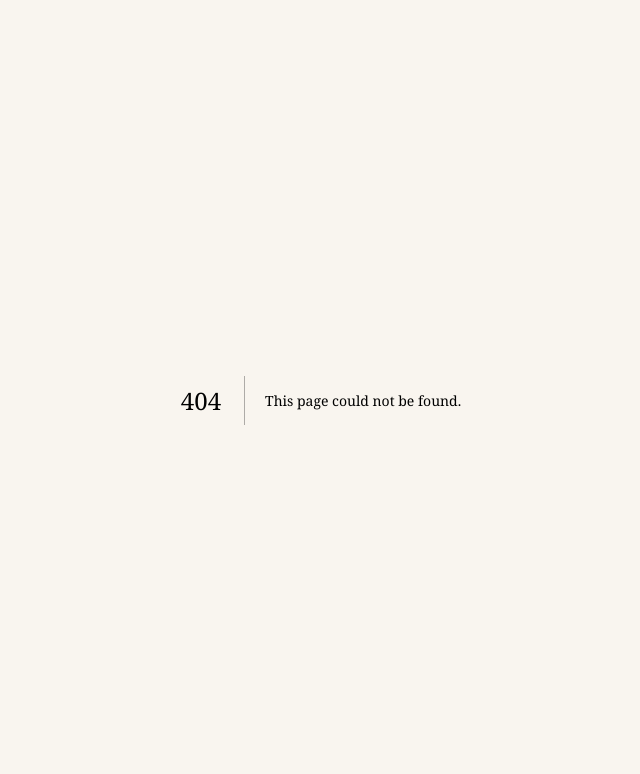
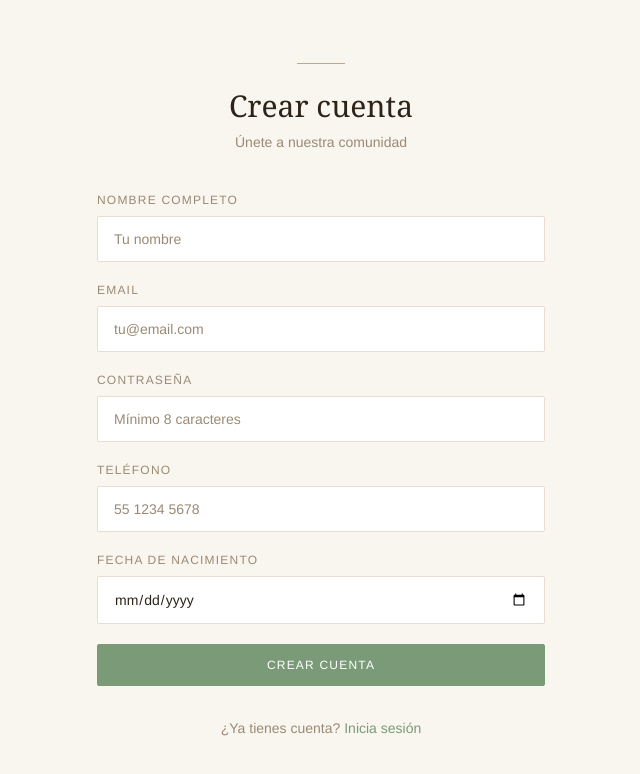
Before and after one commit to mariferubieto/wellness-platform-, a Next.js app in the folder frontend/: page /registro in a window 1280 px wide. Before the commit this address had no page. Shown: the top 774 px of the page, without its empty margins (319-959 px from the left). Built offline with nearby package versions, Linux system fonts and the light colour scheme; no server answers.

Commit message:
feat: páginas de auth (login, registro, primer-acceso) + middleware de rutas

```diff
--- /dev/null
+++ b/frontend/app/(auth)/login/page.tsx
@@ -0,0 +1,83 @@
+'use client';
+
+import { useState } from 'react';
+import Link from 'next/link';
+import { useRouter } from 'next/navigation';
+import { createSupabaseClient } from '@/lib/supabase';
+import Button from '@/components/ui/Button';
+import Input from '@/components/ui/Input';
+
+export default function LoginPage() {
+  const router = useRouter();
+  const [email, setEmail] = useState('');
+  const [password, setPassword] = useState('');
+  const [error, setError] = useState('');
+  const [loading, setLoading] = useState(false);
+
+  async function handleLogin(e: React.FormEvent) {
+    e.preventDefault();
+    setError('');
+    setLoading(true);
+
+    const supabase = createSupabaseClient();
+    const { error: authError } = await supabase.auth.signInWithPassword({ email, password });
+
+    if (authError) {
+      setError('Email o contraseña incorrectos');
+      setLoading(false);
+      return;
+    }
+
+    router.push('/perfil');
+    router.refresh();
+  }
+
+  return (
+    <div className="min-h-screen flex items-center justify-center px-4">
+      <div className="w-full max-w-md">
+        <div className="text-center mb-10">
+          <div className="w-12 h-px bg-sand mx-auto mb-6" />
+          <h1 className="text-3xl text-tierra mb-2">Bienvenida</h1>
+          <p className="text-tierra-light text-sm">Ingresa a tu cuenta</p>
+        </div>
+        <form onSubmit={handleLogin} className="space-y-5">
+          <Input
+            label="Email"
+            type="email"
+            value={email}
+            onChange={e => setEmail(e.target.value)}
+            placeholder="tu@email.com"
+            required
+          />
+          <Input
+            label="Contraseña"
+            type="password"
+            value={password}
+            onChange={e => setPassword(e.target.value)}
+            placeholder="••••••••"
+            required
+          />
+          {error && (
+            <p className="text-red-500 text-sm text-center">{error}</p>
+          )}
+          <Button type="submit" loading={loading} className="w-full">
+            Entrar
+          </Button>
+        </form>
+        <div className="mt-8 text-center space-y-3">
+          <p className="text-sm text-tierra-light">
+            ¿No tienes cuenta?{' '}
+            <Link href="/registro" className="text-sage hover:underline">
+              Regístrate aquí
+            </Link>
+          </p>
+          <p className="text-sm text-tierra-light">
+            <Link href="/primer-acceso" className="text-sage hover:underline">
+              Soy alumna de Nessty y es mi primer acceso
+            </Link>
+          </p>
+        </div>
+      </div>
+    </div>
+  );
+}
--- /dev/null
+++ b/frontend/app/(auth)/primer-acceso/page.tsx
@@ -0,0 +1,72 @@
+'use client';
+
+import { useState } from 'react';
+import Link from 'next/link';
+import { createSupabaseClient } from '@/lib/supabase';
+import Button from '@/components/ui/Button';
+import Input from '@/components/ui/Input';
+
+export default function PrimerAccesoPage() {
+  const [email, setEmail] = useState('');
+  const [enviado, setEnviado] = useState(false);
+  const [loading, setLoading] = useState(false);
+
+  async function handleSubmit(e: React.FormEvent) {
+    e.preventDefault();
+    setLoading(true);
+
+    const supabase = createSupabaseClient();
+    await supabase.auth.resetPasswordForEmail(email, {
+      redirectTo: `${window.location.origin}/actualizar-contrasena`,
+    });
+
+    setEnviado(true);
+    setLoading(false);
+  }
+
+  if (enviado) {
+    return (
+      <div className="min-h-screen flex items-center justify-center px-4">
+        <div className="w-full max-w-md text-center">
+          <div className="w-12 h-px bg-sage mx-auto mb-6" />
+          <h1 className="text-2xl text-tierra mb-4">Revisa tu email</h1>
+          <p className="text-tierra-light text-sm leading-relaxed">
+            Si tu email está registrado en nuestra plataforma, recibirás un enlace
+            para crear tu contraseña. Revisa también tu carpeta de spam.
+          </p>
+          <Link href="/login" className="inline-block mt-8 text-sage text-sm hover:underline">
+            Volver al inicio de sesión
+          </Link>
+        </div>
+      </div>
+    );
+  }
+
+  return (
+    <div className="min-h-screen flex items-center justify-center px-4">
+      <div className="w-full max-w-md">
+        <div className="text-center mb-10">
+          <div className="w-12 h-px bg-sand mx-auto mb-6" />
+          <h1 className="text-3xl text-tierra mb-2">Primer acceso</h1>
+          <p className="text-tierra-light text-sm">
+            Si eras alumna en Nessty, tu cuenta ya existe.
+            Ingresa tu email para crear una contraseña.
+          </p>
+        </div>
+        <form onSubmit={handleSubmit} className="space-y-5">
+          <Input
+            label="Tu email"
+            type="email"
+            value={email}
+            onChange={e => setEmail(e.target.value)}
+            placeholder="el mismo que usabas en Nessty"
+            required
+          />
+          <Button type="submit" loading={loading} className="w-full">
+            Enviar enlace
+          </Button>
+        </form>
+      </div>
+    </div>
+  );
+}
--- /dev/null
+++ b/frontend/app/(auth)/registro/page.tsx
@@ -0,0 +1,121 @@
+'use client';
+
+import { useState } from 'react';
+import Link from 'next/link';
+import { useRouter } from 'next/navigation';
+import { createSupabaseClient } from '@/lib/supabase';
+import { api } from '@/lib/api';
+import Button from '@/components/ui/Button';
+import Input from '@/components/ui/Input';
+
+export default function RegistroPage() {
+  const router = useRouter();
+  const [form, setForm] = useState({
+    nombre: '',
+    email: '',
+    password: '',
+    telefono: '',
+    fecha_nacimiento: '',
+  });
+  const [error, setError] = useState('');
+  const [loading, setLoading] = useState(false);
+
+  function handleChange(e: React.ChangeEvent<HTMLInputElement>) {
+    setForm(prev => ({ ...prev, [e.target.name]: e.target.value }));
+  }
+
+  async function handleRegistro(e: React.FormEvent) {
+    e.preventDefault();
+    setError('');
+    setLoading(true);
+
+    try {
+      await api.post('/api/auth/register', {
+        ...form,
+        fuente: 'directo',
+      });
+
+      const supabase = createSupabaseClient();
+      const { error: authError } = await supabase.auth.signInWithPassword({
+        email: form.email,
+        password: form.password,
+      });
+
+      if (authError) throw new Error('Error al iniciar sesión automáticamente');
+
+      router.push('/perfil');
+      router.refresh();
+    } catch (err: unknown) {
+      setError(err instanceof Error ? err.message : 'Error al registrarse');
+      setLoading(false);
+    }
+  }
+
+  return (
+    <div className="min-h-screen flex items-center justify-center px-4 py-12">
+      <div className="w-full max-w-md">
+        <div className="text-center mb-10">
+          <div className="w-12 h-px bg-sand mx-auto mb-6" />
+          <h1 className="text-3xl text-tierra mb-2">Crear cuenta</h1>
+          <p className="text-tierra-light text-sm">Únete a nuestra comunidad</p>
+        </div>
+        <form onSubmit={handleRegistro} className="space-y-5">
+          <Input
+            label="Nombre completo"
+            name="nombre"
+            value={form.nombre}
+            onChange={handleChange}
+            placeholder="Tu nombre"
+            required
+          />
+          <Input
+            label="Email"
+            type="email"
+            name="email"
+            value={form.email}
+            onChange={handleChange}
+            placeholder="tu@email.com"
+            required
+          />
+          <Input
+            label="Contraseña"
+            type="password"
+            name="password"
+            value={form.password}
+            onChange={handleChange}
+            placeholder="Mínimo 8 caracteres"
+            required
+            minLength={8}
+          />
+          <Input
+            label="Teléfono"
+            type="tel"
+            name="telefono"
+            value={form.telefono}
+            onChange={handleChange}
+            placeholder="55 1234 5678"
+          />
+          <Input
+            label="Fecha de nacimiento"
+            type="date"
+            name="fecha_nacimiento"
+            value={form.fecha_nacimiento}
+            onChange={handleChange}
+          />
+          {error && (
+            <p className="text-red-500 text-sm text-center">{error}</p>
+          )}
+          <Button type="submit" loading={loading} className="w-full">
+            Crear cuenta
+          </Button>
+        </form>
+        <p className="mt-8 text-center text-sm text-tierra-light">
+          ¿Ya tienes cuenta?{' '}
+          <Link href="/login" className="text-sage hover:underline">
+            Inicia sesión
+          </Link>
+        </p>
+      </div>
+    </div>
+  );
+}
```
Also changed, not shown: frontend/middleware.ts (added, +44 -0 lines).
